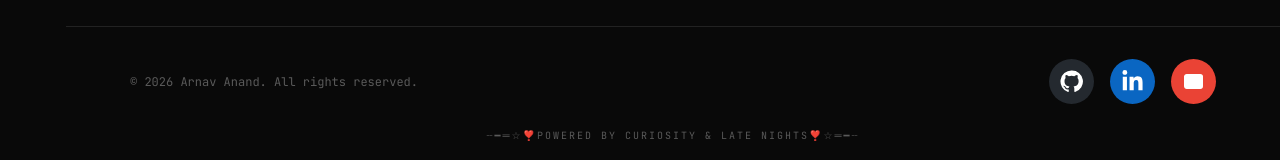
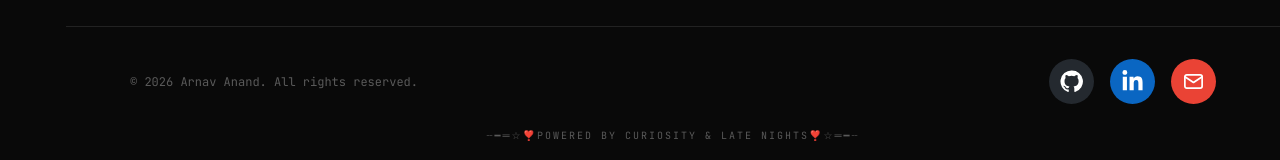
Before and after one commit to arnavdev404/portfolio, a Next.js app: page / in a window 1280 px wide. Shown: the part 4946-5106 px from the top of the page. Built offline with nearby package versions, Linux system fonts and the light colour scheme.

Commit message:
Add styles for gmail-icon class

```diff
--- a/src/app/globals.css
+++ b/src/app/globals.css
@@ -3033,3 +3033,12 @@ iframe {
   width: 95px;
   opacity: 1;
 }
+
+.gmail-icon {
+  display: block;
+  width: 23px;
+  height: 23px;
+  fill: none !important;
+  stroke: white;
+  flex-shrink: 0;
+}
```
